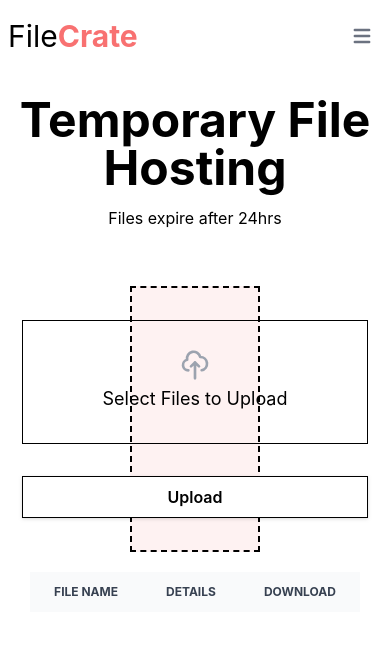
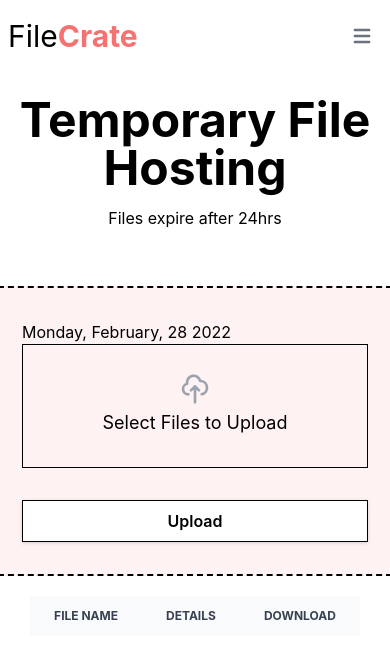
Before and after one commit to joey847/capstone-frontend, a Next.js app: page /app in a window 390 px wide. Shown: the top 658 px of the page. Built offline with nearby package versions, Linux system fonts and the light colour scheme.

Commit message:
I added some responsiveness where the design breaks down in some mobile views

```diff
--- /dev/null
+++ b/components/file-upload/DateValue.js
@@ -0,0 +1,116 @@
+function DateValue(props){
+    let d=new Date();
+    let month=d.getMonth();
+    let dayOfMonth=d.getDate();
+    let dayOfWeek=d.getDay();
+    let theYear=d.getFullYear();
+
+    let monthText="";
+    let dayText="";
+
+
+
+let monthObj={
+    "1":"January", "2":"March"
+}
+
+//Below is the logic control to display the day.
+
+switch(dayOfWeek){
+    case 0:
+        dayText="Sunday";
+    break;
+
+    case 1:
+        dayText="Monday";
+    break;
+
+    case 2:
+        dayText="Tuesday";
+    break;
+
+    case 3:
+        dayText="Wednesday";
+    break;
+
+    case 4:
+        dayText="Thursday";
+    break;
+
+    case 5:
+        dayText="Friday";
+    break;
+
+    case 6:
+        dayText="Saturday";
+    break;
+
+}
+
+
+    //Below is the logic control to display the month.
+    switch(month) {
+
+    case 0:
+        monthText = 'January';
+    break;
+
+    case 1:
+        monthText = 'February';
+    break;
+
+    case 2:
+        monthText = 'March';
+    break;
+
+    case 3:
+        monthText = 'Aptril';
+    break;
+
+    case 4:
+        monthText = 'May';
+    break;
+
+    case 5:
+        monthText = 'June';
+    break;
+
+    case 6:
+        monthText = 'July';
+    break;
+
+    case 7:
+        monthText = 'August';
+    break;
+
+    case 8:
+        monthText = 'September';
+    break;
+
+    case 9:
+        monthText = 'October';
+    break;
+
+    case 10:
+        monthText = 'November';
+    break;
+
+    case 11:
+        monthText = 'December';
+    break;
+
+
+    }
+
+
+    return(
+        <div>
+
+
+        <h3>{dayText+", "+monthText+", "+dayOfMonth+" "+theYear}</h3>
+
+         </div>
+        );
+}
+
+export default DateValue;
--- a/components/file-upload/FileUpload.js
+++ b/components/file-upload/FileUpload.js
@@ -1,5 +1,6 @@
 import React from 'react';
 import axios from 'axios';
+import DateValue from './DateValue';
 import toast from 'react-hot-toast';
 
 class FileUpload extends React.Component {
@@ -30,7 +31,6 @@ class FileUpload extends React.Component {
         console.log("File Size in Bytes: ", this.fileSize);
         this.fileDetailsURL = "/app/file/" + JSON.parse(this.secretKey);
         this.fileDownloadURL = "/api/file/download/" + JSON.parse(this.secretKey);
-
         document.getElementById("file-row").innerHTML +=
         `<tr class="bg-white hover:bg-gray-50">
             <th scope="row" class="px-6 py-4 font-medium text-gray-900 whitespace-nowrap">
@@ -84,8 +84,11 @@ class FileUpload extends React.Component {
     render() {
         return (
             <>
-            <div className='mt-14 p-8 border border-black bg-red-50 border-2 border-dashed w-1/3 flex justify-center item-center'>
+
+            {/* I added some responsive elements to the form to improve breakpoints */}
+            <div className='xs:w-full sm:w-full mt-14 p-8 border border-black bg-red-50 border-2 border-dashed lg:1/4 md:w-2/5 flex justify-center item-center'>
                 <div className='flex flex-col'>
+            <DateValue/>
 
                     <label className="border border-black hover:bg-gray-50 hover:border-gray-300">
                         <div className="flex flex-col items-center justify-center pt-7">
--- a/package.json
+++ b/package.json
@@ -5,7 +5,7 @@
   "scripts": {
     "dev": "next dev",
     "build": "next build && next export",
-    "start": "next start",
+    "start": "react-scripts --openssl-legacy-provider start",
     "lint": "next lint"
   },
   "dependencies": {
```
Also changed, not shown: 1 other file (tests, documents, lock files or other folders).
